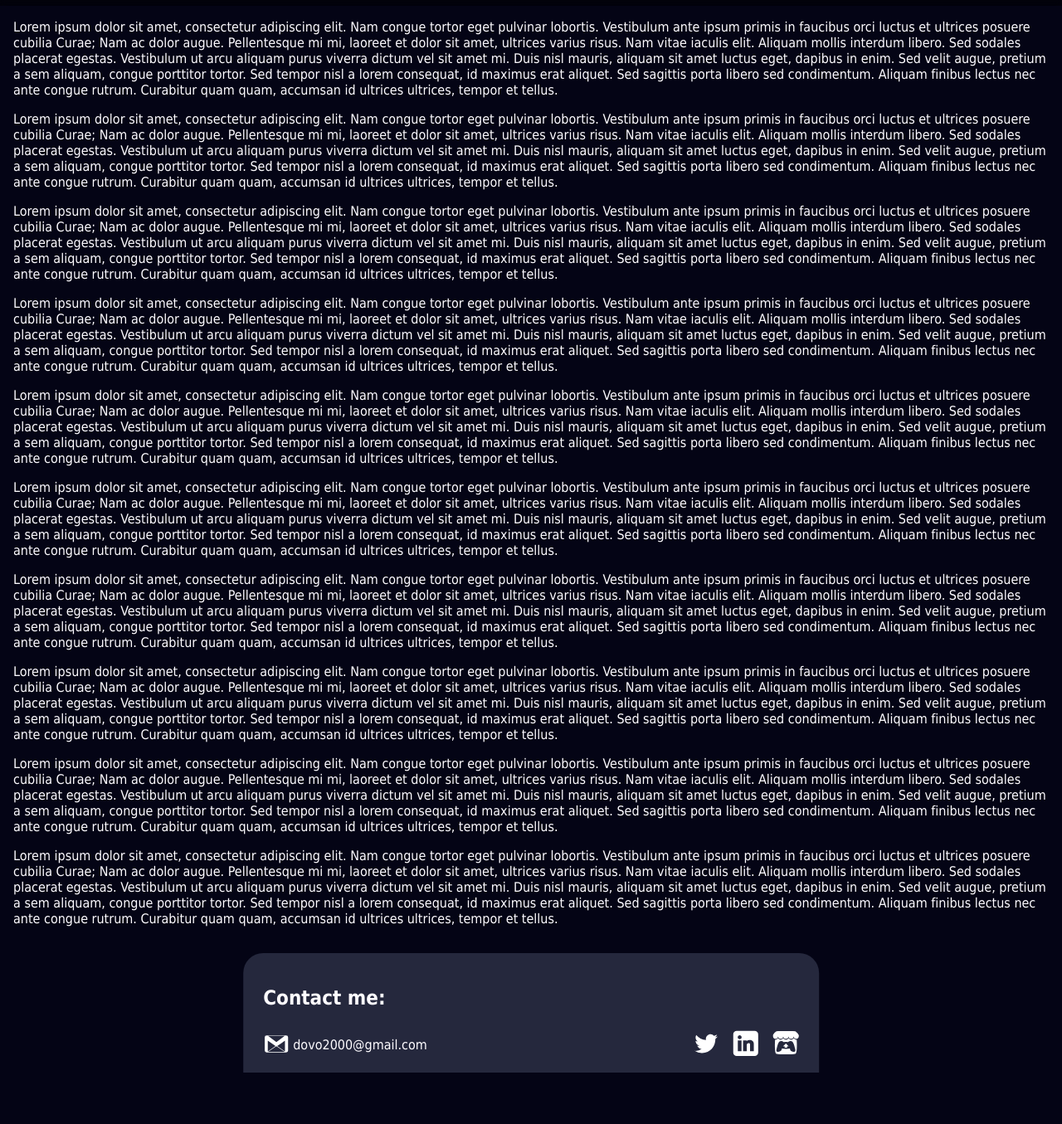
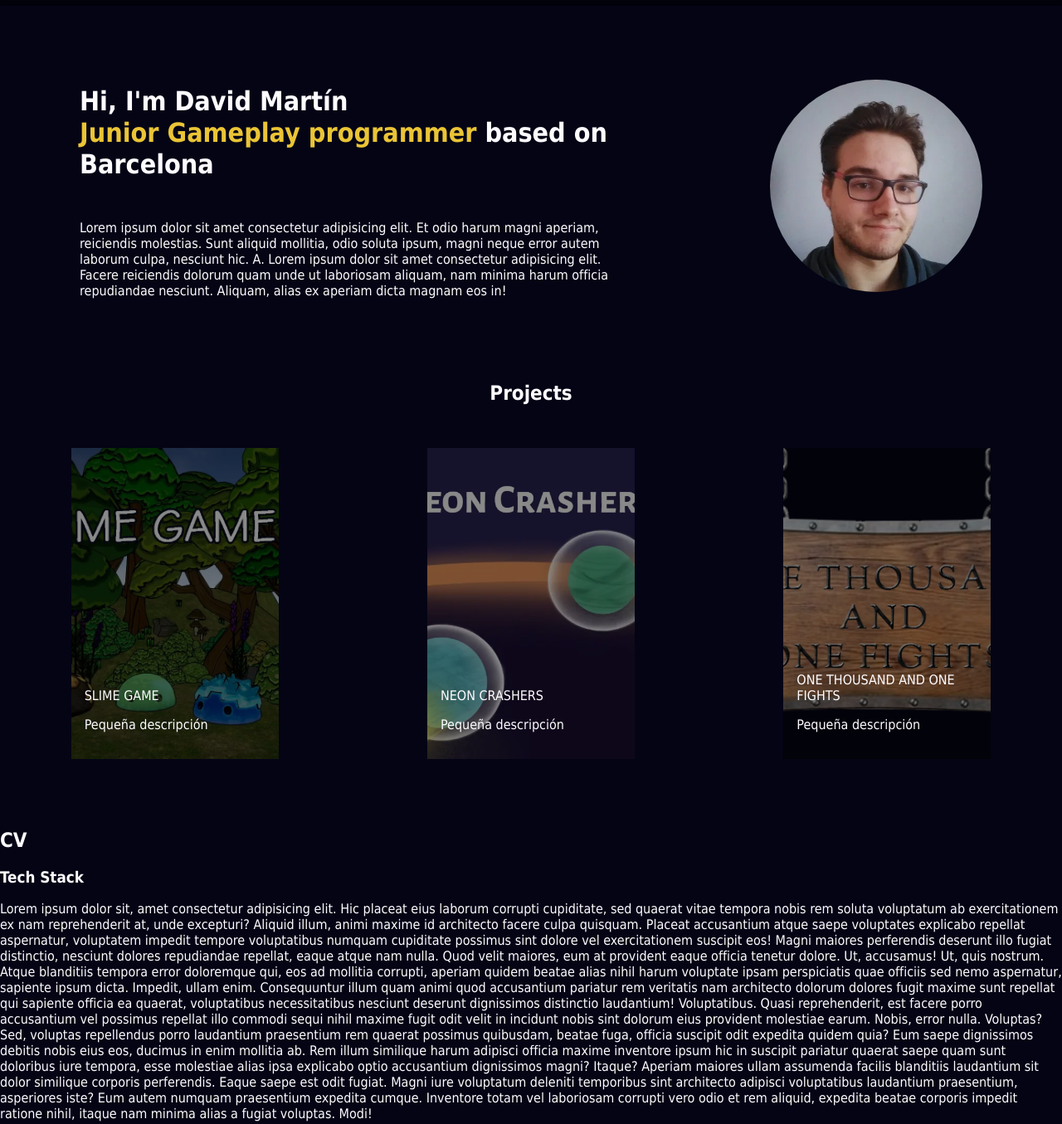
Before and after one commit to Dovo2000/Portfolio, a plain HTML site: page index.html in a window 1280 px wide. Shown: the part 60-1415 px from the top of the page at 83% size. Before the commit the page ends 1353 px from the top, so only its background shows below. Drawn offline with Linux system fonts and the light colour scheme.

Commit message:
Cartas e imagenes

```diff
--- a/index.html
+++ b/index.html
@@ -7,127 +7,109 @@
     <title>David Martin Portfolio</title>
   </head>
   <body>
-    <header>
+    <header class="index_header">
       <ul class="button_list">
-        <li class="selected"><a href="#">About</a></li>
-        <li><a href="#">Projects</a></li>
-        <li><a href="#">CV</a></li>
-        <li><a href="#">Contact me</a></li>
+        <li class="selected"><a href="#about">About</a></li>
+        <li><a href="#projects">Projects</a></li>
+        <li><a href="#cv">CV</a></li>
+        <li><a href="#contact">Contact me</a></li>
       </ul>
     </header>
     <div class="content_wrap">
-      <p>
-        Lorem ipsum dolor sit amet, consectetur adipiscing elit. Nam congue tortor eget pulvinar
-        lobortis. Vestibulum ante ipsum primis in faucibus orci luctus et ultrices posuere cubilia
-        Curae; Nam ac dolor augue. Pellentesque mi mi, laoreet et dolor sit amet, ultrices varius
-        risus. Nam vitae iaculis elit. Aliquam mollis interdum libero. Sed sodales placerat egestas.
-        Vestibulum ut arcu aliquam purus viverra dictum vel sit amet mi. Duis nisl mauris, aliquam
-        sit amet luctus eget, dapibus in enim. Sed velit augue, pretium a sem aliquam, congue
-        porttitor tortor. Sed tempor nisl a lorem consequat, id maximus erat aliquet. Sed sagittis
-        porta libero sed condimentum. Aliquam finibus lectus nec ante congue rutrum. Curabitur quam
-        quam, accumsan id ultrices ultrices, tempor et tellus.
-      </p>
-      <p>
-        Lorem ipsum dolor sit amet, consectetur adipiscing elit. Nam congue tortor eget pulvinar
-        lobortis. Vestibulum ante ipsum primis in faucibus orci luctus et ultrices posuere cubilia
-        Curae; Nam ac dolor augue. Pellentesque mi mi, laoreet et dolor sit amet, ultrices varius
-        risus. Nam vitae iaculis elit. Aliquam mollis interdum libero. Sed sodales placerat egestas.
-        Vestibulum ut arcu aliquam purus viverra dictum vel sit amet mi. Duis nisl mauris, aliquam
-        sit amet luctus eget, dapibus in enim. Sed velit augue, pretium a sem aliquam, congue
-        porttitor tortor. Sed tempor nisl a lorem consequat, id maximus erat aliquet. Sed sagittis
-        porta libero sed condimentum. Aliquam finibus lectus nec ante congue rutrum. Curabitur quam
-        quam, accumsan id ultrices ultrices, tempor et tellus.
-      </p>
-      <p>
-        Lorem ipsum dolor sit amet, consectetur adipiscing elit. Nam congue tortor eget pulvinar
-        lobortis. Vestibulum ante ipsum primis in faucibus orci luctus et ultrices posuere cubilia
-        Curae; Nam ac dolor augue. Pellentesque mi mi, laoreet et dolor sit amet, ultrices varius
-        risus. Nam vitae iaculis elit. Aliquam mollis interdum libero. Sed sodales placerat egestas.
-        Vestibulum ut arcu aliquam purus viverra dictum vel sit amet mi. Duis nisl mauris, aliquam
-        sit amet luctus eget, dapibus in enim. Sed velit augue, pretium a sem aliquam, congue
-        porttitor tortor. Sed tempor nisl a lorem consequat, id maximus erat aliquet. Sed sagittis
-        porta libero sed condimentum. Aliquam finibus lectus nec ante congue rutrum. Curabitur quam
-        quam, accumsan id ultrices ultrices, tempor et tellus.
-      </p>
-      <p>
-        Lorem ipsum dolor sit amet, consectetur adipiscing elit. Nam congue tortor eget pulvinar
-        lobortis. Vestibulum ante ipsum primis in faucibus orci luctus et ultrices posuere cubilia
-        Curae; Nam ac dolor augue. Pellentesque mi mi, laoreet et dolor sit amet, ultrices varius
-        risus. Nam vitae iaculis elit. Aliquam mollis interdum libero. Sed sodales placerat egestas.
-        Vestibulum ut arcu aliquam purus viverra dictum vel sit amet mi. Duis nisl mauris, aliquam
-        sit amet luctus eget, dapibus in enim. Sed velit augue, pretium a sem aliquam, congue
-        porttitor tortor. Sed tempor nisl a lorem consequat, id maximus erat aliquet. Sed sagittis
-        porta libero sed condimentum. Aliquam finibus lectus nec ante congue rutrum. Curabitur quam
-        quam, accumsan id ultrices ultrices, tempor et tellus.
-      </p>
-      <p>
-        Lorem ipsum dolor sit amet, consectetur adipiscing elit. Nam congue tortor eget pulvinar
-        lobortis. Vestibulum ante ipsum primis in faucibus orci luctus et ultrices posuere cubilia
-        Curae; Nam ac dolor augue. Pellentesque mi mi, laoreet et dolor sit amet, ultrices varius
-        risus. Nam vitae iaculis elit. Aliquam mollis interdum libero. Sed sodales placerat egestas.
-        Vestibulum ut arcu aliquam purus viverra dictum vel sit amet mi. Duis nisl mauris, aliquam
-        sit amet luctus eget, dapibus in enim. Sed velit augue, pretium a sem aliquam, congue
-        porttitor tortor. Sed tempor nisl a lorem consequat, id maximus erat aliquet. Sed sagittis
-        porta libero sed condimentum. Aliquam finibus lectus nec ante congue rutrum. Curabitur quam
-        quam, accumsan id ultrices ultrices, tempor et tellus.
-      </p>
-      <p>
-        Lorem ipsum dolor sit amet, consectetur adipiscing elit. Nam congue tortor eget pulvinar
-        lobortis. Vestibulum ante ipsum primis in faucibus orci luctus et ultrices posuere cubilia
-        Curae; Nam ac dolor augue. Pellentesque mi mi, laoreet et dolor sit amet, ultrices varius
-        risus. Nam vitae iaculis elit. Aliquam mollis interdum libero. Sed sodales placerat egestas.
-        Vestibulum ut arcu aliquam purus viverra dictum vel sit amet mi. Duis nisl mauris, aliquam
-        sit amet luctus eget, dapibus in enim. Sed velit augue, pretium a sem aliquam, congue
-        porttitor tortor. Sed tempor nisl a lorem consequat, id maximus erat aliquet. Sed sagittis
-        porta libero sed condimentum. Aliquam finibus lectus nec ante congue rutrum. Curabitur quam
-        quam, accumsan id ultrices ultrices, tempor et tellus.
-      </p>
-      <p>
-        Lorem ipsum dolor sit amet, consectetur adipiscing elit. Nam congue tortor eget pulvinar
-        lobortis. Vestibulum ante ipsum primis in faucibus orci luctus et ultrices posuere cubilia
-        Curae; Nam ac dolor augue. Pellentesque mi mi, laoreet et dolor sit amet, ultrices varius
-        risus. Nam vitae iaculis elit. Aliquam mollis interdum libero. Sed sodales placerat egestas.
-        Vestibulum ut arcu aliquam purus viverra dictum vel sit amet mi. Duis nisl mauris, aliquam
-        sit amet luctus eget, dapibus in enim. Sed velit augue, pretium a sem aliquam, congue
-        porttitor tortor. Sed tempor nisl a lorem consequat, id maximus erat aliquet. Sed sagittis
-        porta libero sed condimentum. Aliquam finibus lectus nec ante congue rutrum. Curabitur quam
-        quam, accumsan id ultrices ultrices, tempor et tellus.
-      </p>
-      <p>
-        Lorem ipsum dolor sit amet, consectetur adipiscing elit. Nam congue tortor eget pulvinar
-        lobortis. Vestibulum ante ipsum primis in faucibus orci luctus et ultrices posuere cubilia
-        Curae; Nam ac dolor augue. Pellentesque mi mi, laoreet et dolor sit amet, ultrices varius
-        risus. Nam vitae iaculis elit. Aliquam mollis interdum libero. Sed sodales placerat egestas.
-        Vestibulum ut arcu aliquam purus viverra dictum vel sit amet mi. Duis nisl mauris, aliquam
-        sit amet luctus eget, dapibus in enim. Sed velit augue, pretium a sem aliquam, congue
-        porttitor tortor. Sed tempor nisl a lorem consequat, id maximus erat aliquet. Sed sagittis
-        porta libero sed condimentum. Aliquam finibus lectus nec ante congue rutrum. Curabitur quam
-        quam, accumsan id ultrices ultrices, tempor et tellus.
-      </p>
-      <p>
-        Lorem ipsum dolor sit amet, consectetur adipiscing elit. Nam congue tortor eget pulvinar
-        lobortis. Vestibulum ante ipsum primis in faucibus orci luctus et ultrices posuere cubilia
-        Curae; Nam ac dolor augue. Pellentesque mi mi, laoreet et dolor sit amet, ultrices varius
-        risus. Nam vitae iaculis elit. Aliquam mollis interdum libero. Sed sodales placerat egestas.
-        Vestibulum ut arcu aliquam purus viverra dictum vel sit amet mi. Duis nisl mauris, aliquam
-        sit amet luctus eget, dapibus in enim. Sed velit augue, pretium a sem aliquam, congue
-        porttitor tortor. Sed tempor nisl a lorem consequat, id maximus erat aliquet. Sed sagittis
-        porta libero sed condimentum. Aliquam finibus lectus nec ante congue rutrum. Curabitur quam
-        quam, accumsan id ultrices ultrices, tempor et tellus.
-      </p>
-      <p>
-        Lorem ipsum dolor sit amet, consectetur adipiscing elit. Nam congue tortor eget pulvinar
-        lobortis. Vestibulum ante ipsum primis in faucibus orci luctus et ultrices posuere cubilia
-        Curae; Nam ac dolor augue. Pellentesque mi mi, laoreet et dolor sit amet, ultrices varius
-        risus. Nam vitae iaculis elit. Aliquam mollis interdum libero. Sed sodales placerat egestas.
-        Vestibulum ut arcu aliquam purus viverra dictum vel sit amet mi. Duis nisl mauris, aliquam
-        sit amet luctus eget, dapibus in enim. Sed velit augue, pretium a sem aliquam, congue
-        porttitor tortor. Sed tempor nisl a lorem consequat, id maximus erat aliquet. Sed sagittis
-        porta libero sed condimentum. Aliquam finibus lectus nec ante congue rutrum. Curabitur quam
-        quam, accumsan id ultrices ultrices, tempor et tellus.
-      </p>
+      <section class="about_section" id="about">
+        <article class="introduction_article">
+          <h1 class="introduction_title">
+            Hi, I'm David Martín <br />
+            <span class="introduction_title_span">Junior Gameplay programmer</span> based on
+            Barcelona
+          </h1>
+          <p>
+            Lorem ipsum dolor sit amet consectetur adipisicing elit. Et odio harum magni aperiam,
+            reiciendis molestias. Sunt aliquid mollitia, odio soluta ipsum, magni neque error autem
+            laborum culpa, nesciunt hic. A. Lorem ipsum dolor sit amet consectetur adipisicing elit.
+            Facere reiciendis dolorum quam unde ut laboriosam aliquam, nam minima harum officia
+            repudiandae nesciunt. Aliquam, alias ex aperiam dicta magnam eos in!
+          </p>
+        </article>
+        <img src="/Assets/Images/Hero_img.webp" alt="hero_image" class="hero_image" />
+      </section>
+      <section class="projects_section" id="projects">
+        <h2>Projects</h2>
+        <div class="cards_container">
+          <article class="card" style="background-image: url(/Assets/Images/Slime_game.webp)">
+            <a
+              href="https://frogtle.itch.io/slime-game"
+              class="card_content"
+              rel="noreferrer"
+              target="_blank"
+            >
+              <header>Slime Game</header>
+              <p>Pequeña descripción</p>
+            </a>
+          </article>
+          <article class="card" style="background-image: url(/Assets/Images/Neon_crashers.webp)">
+            <a
+              href="https://marsta.itch.io/neon-crashers"
+              class="card_content"
+              rel="noreferrer"
+              target="_blank"
+            >
+              <header>Neon Crashers</header>
+              <p>Pequeña descripción</p>
+            </a>
+          </article>
+          <article class="card" style="background-image: url(/Assets/Images/OTOF.webp)">
+            <a
+              href="https://caketowers.itch.io/one-thousand-and-one-fights"
+              class="card_content"
+              rel="noreferrer"
+              target="_blank"
+            >
+              <header>One Thousand and One Fights</header>
+              <p>Pequeña descripción</p>
+            </a>
+          </article>
+        </div>
+      </section>
+      <section class="curriculum_section" id="cv">
+        <div>
+          <h2>CV</h2>
+        </div>
+        <div class="stack_div">
+          <h3>Tech Stack</h3>
+          <p>
+            Lorem ipsum dolor sit, amet consectetur adipisicing elit. Hic placeat eius laborum
+            corrupti cupiditate, sed quaerat vitae tempora nobis rem soluta voluptatum ab
+            exercitationem ex nam reprehenderit at, unde excepturi? Aliquid illum, animi maxime id
+            architecto facere culpa quisquam. Placeat accusantium atque saepe voluptates explicabo
+            repellat aspernatur, voluptatem impedit tempore voluptatibus numquam cupiditate possimus
+            sint dolore vel exercitationem suscipit eos! Magni maiores perferendis deserunt illo
+            fugiat distinctio, nesciunt dolores repudiandae repellat, eaque atque nam nulla. Quod
+            velit maiores, eum at provident eaque officia tenetur dolore. Ut, accusamus! Ut, quis
+            nostrum. Atque blanditiis tempora error doloremque qui, eos ad mollitia corrupti,
+            aperiam quidem beatae alias nihil harum voluptate ipsam perspiciatis quae officiis sed
+            nemo aspernatur, sapiente ipsum dicta. Impedit, ullam enim. Consequuntur illum quam
+            animi quod accusantium pariatur rem veritatis nam architecto dolorum dolores fugit
+            maxime sunt repellat qui sapiente officia ea quaerat, voluptatibus necessitatibus
+            nesciunt deserunt dignissimos distinctio laudantium! Voluptatibus. Quasi reprehenderit,
+            est facere porro accusantium vel possimus repellat illo commodi sequi nihil maxime fugit
+            odit velit in incidunt nobis sint dolorum eius provident molestiae earum. Nobis, error
+            nulla. Voluptas? Sed, voluptas repellendus porro laudantium praesentium rem quaerat
+            possimus quibusdam, beatae fuga, officia suscipit odit expedita quidem quia? Eum saepe
+            dignissimos debitis nobis eius eos, ducimus in enim mollitia ab. Rem illum similique
+            harum adipisci officia maxime inventore ipsum hic in suscipit pariatur quaerat saepe
+            quam sunt doloribus iure tempora, esse molestiae alias ipsa explicabo optio accusantium
+            dignissimos magni? Itaque? Aperiam maiores ullam assumenda facilis blanditiis laudantium
+            sit dolor similique corporis perferendis. Eaque saepe est odit fugiat. Magni iure
+            voluptatum deleniti temporibus sint architecto adipisci voluptatibus laudantium
+            praesentium, asperiores iste? Eum autem numquam praesentium expedita cumque. Inventore
+            totam vel laboriosam corrupti vero odio et rem aliquid, expedita beatae corporis impedit
+            ratione nihil, itaque nam minima alias a fugiat voluptas. Modi!
+          </p>
+        </div>
+      </section>
     </div>
-    <footer class="contact_footer">
+    <footer id="contact" class="contact_footer">
       <h2>Contact me:</h2>
       <div class="contact_media_info">
         <address>
--- a/styles.css
+++ b/styles.css
@@ -18,35 +18,40 @@ h4 {
 }
 
 .content_wrap {
-  padding-bottom: 10rem; /*Este valor siempre por encima del HEIGHT del footer*/
+  padding-bottom: 13rem; /*Este valor siempre por encima del HEIGHT del footer*/
+}
+
+html,
+body {
+  min-width: 100%;
+  min-height: 100vh;
+  margin: 0;
+  padding: 0;
 }
 
 body {
-  margin: auto;
   position: relative;
-  min-height: 100vh;
+
   background-color: var(--main-bg-color);
   color: var(--light-text-color);
 }
 
 .contact_footer {
-  /* background-color: var(--main-bg-color); */
   display: flex;
+  justify-content: space-evenly;
+  align-items: stretch;
   flex-direction: column;
   position: absolute;
   bottom: 0;
   left: 50%;
   translate: -50% 0%;
-  width: fit-content;
-  height: 9rem; /*Este valor siempre por debajo del padding-bottom del content de la página*/
-  padding: 2.5rem 1.5rem 2rem 1.5rem;
+  width: 100%;
+  height: 12rem; /*Este valor siempre por debajo del padding-bottom del content de la página*/
+
+  padding-inline: 2rem;
   border-radius: 1.5rem 1.5rem 0rem 0rem;
-  background-color: var(--secondary-bg-color);
-  h2 {
-    margin-top: auto;
-    margin-bottom: 1.5rem;
-    float: left;
-  }
+  background-color: #00000023;
+  backdrop-filter: blur(5px);
 }
 
 address {
@@ -61,20 +66,23 @@ address a {
   flex-direction: row;
   align-items: center;
   gap: 4px;
+  width: fit-content;
 }
 
 .contact_media_info {
   display: flex;
-  flex-direction: row;
-  gap: 20rem;
+  flex-direction: column;
+  gap: 1.5rem;
 }
 
 p {
   text-wrap: pretty;
-  margin-inline: 1rem;
 }
 
 a {
+  display: inline-block;
+  width: 100%;
+  height: 100%;
   color: var(--light-text-color);
   text-decoration: none;
 }
@@ -112,12 +120,15 @@ a:hover {
 .social_media_links {
   display: flex;
   flex-direction: row;
+  align-items: center;
+  justify-content: stretch;
   gap: 0.5rem;
-  align-items: center;
-  justify-content: center;
+  a {
+    width: fit-content;
+  }
 }
 
-header {
+header.index_header {
   position: sticky;
   top: 0px;
   z-index: 999;
@@ -153,3 +164,84 @@ li.selected {
   background-color: var(--light-secondary-bg-color);
   color: var(--light-text-color);
 }
+
+section {
+  padding-top: 4rem;
+}
+
+.hero_image {
+  width: 16rem;
+  border-radius: 50%;
+  aspect-ratio: 1/1;
+}
+
+.about_section {
+  display: flex;
+  flex-direction: row;
+  align-items: center;
+  justify-content: space-around;
+  flex-wrap: wrap;
+}
+
+.introduction_article {
+  display: flex;
+  flex-direction: column;
+  width: 50%;
+}
+
+.introduction_title {
+  font-size: xx-large;
+  .introduction_title_span {
+    color: var(--accent-color);
+  }
+}
+
+.projects_section {
+  display: flex;
+  flex-direction: column;
+  align-items: center;
+  justify-content: center;
+  h2 {
+    margin-inline: 2.5rem;
+    width: 100%;
+    text-align: center;
+  }
+}
+
+.cards_container {
+  display: flex;
+  flex-direction: row;
+  flex-wrap: wrap;
+  justify-content: space-around;
+  width: 100%;
+  gap: 0.5rem;
+  margin-top: 2rem;
+}
+
+.card {
+  background-color: var(--main-bg-color);
+  width: 250px;
+  height: 375px;
+  background-position: center;
+  background-size: cover;
+  transition: all 1s ease;
+  overflow: hidden;
+  header {
+    text-transform: uppercase;
+  }
+}
+
+.card_content {
+  background-color: #00000076;
+  display: flex;
+  flex-direction: column;
+  flex-wrap: wrap;
+  justify-content: flex-end;
+  padding: 1rem;
+  transition: all 1s ease;
+}
+
+.card_content:hover {
+  transform: scale(1.1);
+  background-color: #00000000;
+}
```
Also changed, not shown: Assets/Images/Neon_crashers.webp (added), Assets/Images/OTOF.webp (added), Assets/Images/Slime_game.webp (added).
